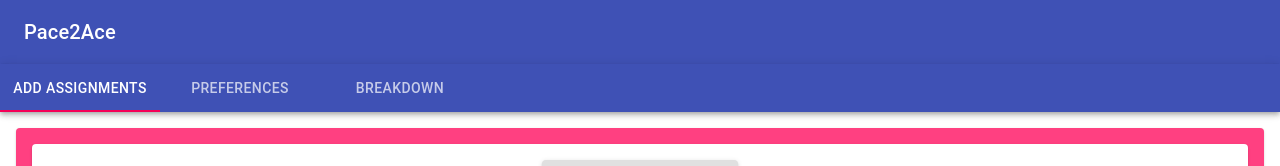
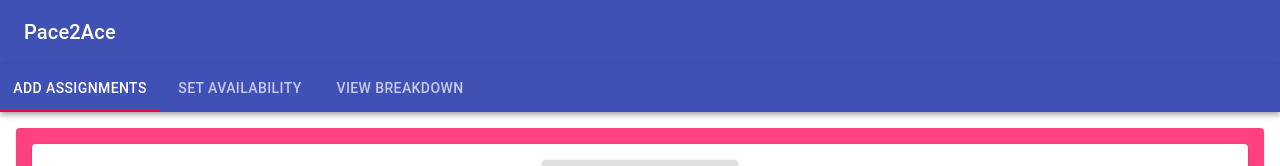
Before and after one commit to syed-razi/pace2ace, a React (Create React App) app: page / in a window 1280 px wide. Shown: the top 166 px of the page. Built offline with nearby package versions, Linux system fonts and the light colour scheme.

Commit message:
Renaming components for better understandability

```diff
--- a/src/App.js
+++ b/src/App.js
@@ -1,13 +1,13 @@
 import React, { useState } from "react";
 import "./App.css";
 import NavBar from "./Navbar";
-import AddAssignments from "./AddAssignmentsPage/AddAssignments";
+import AssignmentInput from "./AssignmentInput/AssignmentInput";
 import { withStyles } from "@material-ui/core/styles";
 import Tabs from "@material-ui/core/Tabs";
 import Tab from "@material-ui/core/Tab";
 import AppBar from "@material-ui/core/AppBar";
-import Preferences from "./Preferences/Preferences";
-import Breakdown from "./Breakdown/Breakdown";
+import AvailabilityForm from "./AvailabilityForm/AvailabilityForm";
+import AssignmentBreakdown from "./AssignmentBreakdown/AssignmentBreakdown";
 
 const TabPanel = (props) => {
   //const { children, value, index, ...other } = props;
@@ -36,8 +36,6 @@
   const [tabValue, setTabValue] = useState(0);
 
   const handleAddAssignment = (assignment) => {
-    // assignment = { ...assignment, breakdown: generateBreakdown(assignment.startDate, assignment.dueDate, estimatedHours) };
-    // console.log(assignment);
     setAssignments((prevAssignments) => [...prevAssignments, assignment]);
   };
 
@@ -61,25 +59,25 @@
       <AppBar position="static">
         <Tabs value={tabValue} onChange={(e, v) => setTabValue(v)}>
           <Tab label="Add Assignments" />
-          <Tab label="Preferences" />
-          <Tab label="Breakdown" />
+          <Tab label="Set Availability" />
+          <Tab label="View Breakdown" />
         </Tabs>
       </AppBar>
       <TabPanel value={tabValue} index={0}>
-        <AddAssignments
+        <AssignmentInput
           assignments={assignments}
           onAddAssignment={handleAddAssignment}
           onDelete={handleDeleteAssignment}
         />
       </TabPanel>
       <TabPanel value={tabValue} index={1}>
-        <Preferences
+        <AvailabilityForm
           availability={availability}
           onAvailabilityChange={handleAvailabilityChange}
         />
       </TabPanel>
       <TabPanel value={tabValue} index={2}>
-        <Breakdown assignments={assignments} availability={availability} />
+        <AssignmentBreakdown assignments={assignments} availability={availability} />
       </TabPanel>
     </div>
   );
--- a/src/Breakdown/Breakdown.js
+++ b/src/AssignmentBreakdown/AssignmentBreakdown.js
@@ -1,6 +1,6 @@
 import React from "react";
 import { withStyles } from "@material-ui/core/styles";
-import BreakdownItem from "./BreakdownItem";
+import AssignmentBreakdownItem from "./AssignmentBreakdownItem";
 
 const useStyles = (theme) => ({
   root: {},
@@ -9,14 +9,14 @@
   },
 });
 
-const Breakdown = (props) => {
+const AssignmentBreakdown = (props) => {
   const { classes } = props;
 
   return (
     <div className={classes.root}>
       <div>
         {props.assignments.map((assignment) => (
-          <BreakdownItem
+          <AssignmentBreakdownItem
             key={assignment.id}
             assignment={assignment}
             availability={props.availability}
@@ -27,4 +27,4 @@
   );
 };
 
-export default withStyles(useStyles)(Breakdown);
+export default withStyles(useStyles)(AssignmentBreakdown);
--- a/src/Breakdown/BreakdownItem.js
+++ b/src/AssignmentBreakdown/AssignmentBreakdownItem.js
@@ -21,7 +21,7 @@
   },
 });
 
-const BreakdownItem = (props) => {
+const AssignmentBreakdownItem = (props) => {
   const { classes } = props;
 
   const getTotalFreeHours = (startDate, dueDate, availability) => {
@@ -146,4 +146,4 @@
   );
 };
 
-export default withStyles(useStyles)(BreakdownItem);
+export default withStyles(useStyles)(AssignmentBreakdownItem);
--- a/src/AddAssignmentsPage/AddAssignments.js
+++ b/src/AssignmentInput/AssignmentInput.js
@@ -17,7 +17,7 @@
   },
 });
 
-const AddAssignments = (props) => {
+const AssignmentInput = (props) => {
   const { classes } = props;
 
   return (
@@ -43,4 +43,4 @@
   );
 };
 
-export default withStyles(useStyles)(AddAssignments);
+export default withStyles(useStyles)(AssignmentInput);
--- a/src/AddAssignmentsPage/NewAssignment/NewAssignment.js
+++ b/src/AssignmentInput/NewAssignment/NewAssignment.js
@@ -2,7 +2,7 @@
 import { withStyles } from "@material-ui/core/styles";
 import { Paper, Grid, Button } from "@material-ui/core";
 import AddIcon from "@material-ui/icons/Add";
-import NewAssignmentForm from "./NewAssignmentForm";
+import NewAssignmentForm from "./NewAssignmentForm/NewAssignmentForm";
 
 const useStyles = (theme) => ({
   root: {
--- a/src/AddAssignmentsPage/NewAssignment/NewAssignmentForm.js
+++ b/src/AssignmentInput/NewAssignment/NewAssignmentForm/NewAssignmentForm.js
@@ -16,7 +16,7 @@
 import { withStyles } from "@material-ui/core/styles";
 import AddIcon from "@material-ui/icons/Add";
 import React from "react";
-import AddQuestions from "./AddQuestions/AddQuestions";
+import NewAssignmentQuestionsInput from "./NewAssignmentQuestionsInput/NewAssignmentQuestionsInput";
 
 const useStyles = (theme) => ({
   root: {
@@ -80,7 +80,7 @@
   return (
     <div className="root">
       {isAddingQuestions && (
-        <AddQuestions
+        <NewAssignmentQuestionsInput
           onAddQuestion={handleAddQuestion}
           onDeleteQuestion={handleDeleteQuestion}
           questions={questions}
--- a/src/AddAssignmentsPage/NewAssignment/AddQuestions/AddQuestions.js
+++ b/src/AssignmentInput/NewAssignment/NewAssignmentForm/NewAssignmentQuestionsInput/NewAssignmentQuestionsInput.js
@@ -1,4 +1,4 @@
-import NewQuestion from "./NewQuestion";
+import NewQuestionInput from "./NewQuestionInput";
 import QuestionsList from "./QuestionsList";
 import { Grid, Paper } from "@mui/material";
 import { withStyles } from "@material-ui/core/styles";
@@ -23,7 +23,7 @@
   },
 });
 
-const AddQuestions = (props) => {
+const NewAssignmentQuestionsInput = (props) => {
 
 
   const { classes } = props;
@@ -40,11 +40,11 @@
       </Grid>
       <Grid item xs={12}>
         <Paper className={classes.paper}>
-          <NewQuestion onAddQuestion={props.onAddQuestion} />
+          <NewQuestionInput onAddQuestion={props.onAddQuestion} />
         </Paper>
       </Grid>
     </div>
   );
 };
 
-export default withStyles(useStyles)(AddQuestions);
+export default withStyles(useStyles)(NewAssignmentQuestionsInput);
--- a/src/AddAssignmentsPage/NewAssignment/AddQuestions/NewQuestion.js
+++ b/src/AssignmentInput/NewAssignment/NewAssignmentForm/NewAssignmentQuestionsInput/NewQuestionInput.js
@@ -15,7 +15,7 @@
   },
 });
 
-const NewQuestion = (props) => {
+const NewQuestionInput = (props) => {
   const [question, setQuestion] = useState("");
   const [marks, setMarks] = useState("");
   const [id, setId] = useState(0);
@@ -73,4 +73,4 @@
   );
 };
 
-export default withStyles(useStyles)(NewQuestion);
+export default withStyles(useStyles)(NewQuestionInput);
--- a/src/Preferences/Preferences.js
+++ b/src/AvailabilityForm/AvailabilityForm.js
@@ -18,7 +18,7 @@
   },
 });
 
-const Preferences = (props) => {
+const AvailabilityForm = (props) => {
   const { classes } = props;
 
   return (
@@ -122,4 +122,4 @@
   );
 };
 
-export default withStyles(useStyles)(Preferences);
+export default withStyles(useStyles)(AvailabilityForm);
```
Also changed, not shown: src/AssignmentInput/AssignmentList/AssignmentList.js (renamed from src/AddAssignmentsPage/AssignmentList/AssignmentList.js), src/AssignmentInput/AssignmentList/AssignmentListItem.js (renamed from src/AddAssignmentsPage/AssignmentList/AssignmentListItem.js), src/AssignmentInput/NewAssignment/NewAssignmentForm/NewAssignmentQuestionsInput/QuestionsList.js (renamed from src/AddAssignmentsPage/NewAssignment/AddQuestions/QuestionsList.js).
